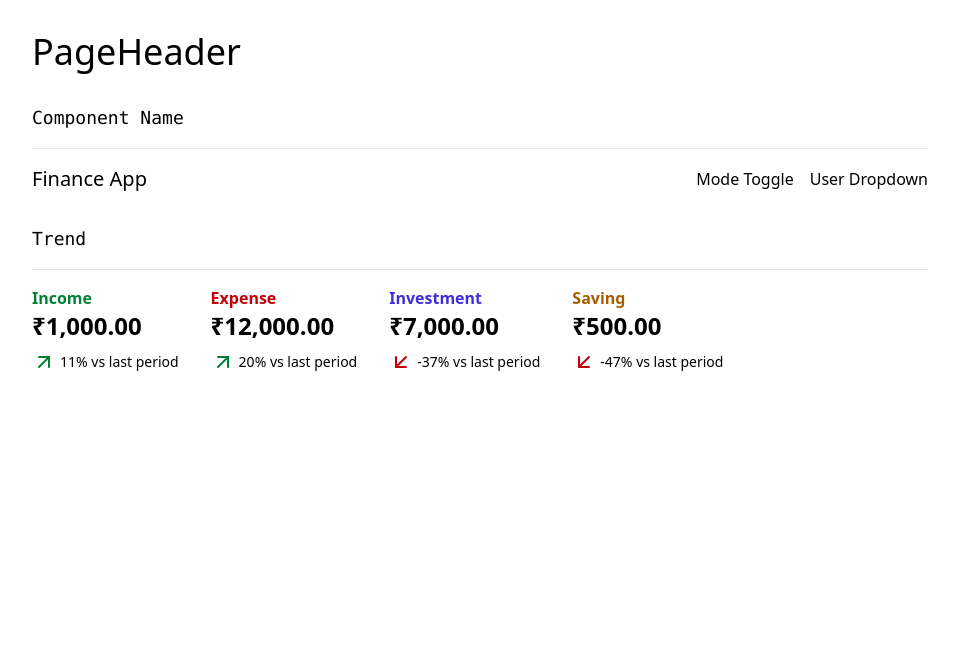
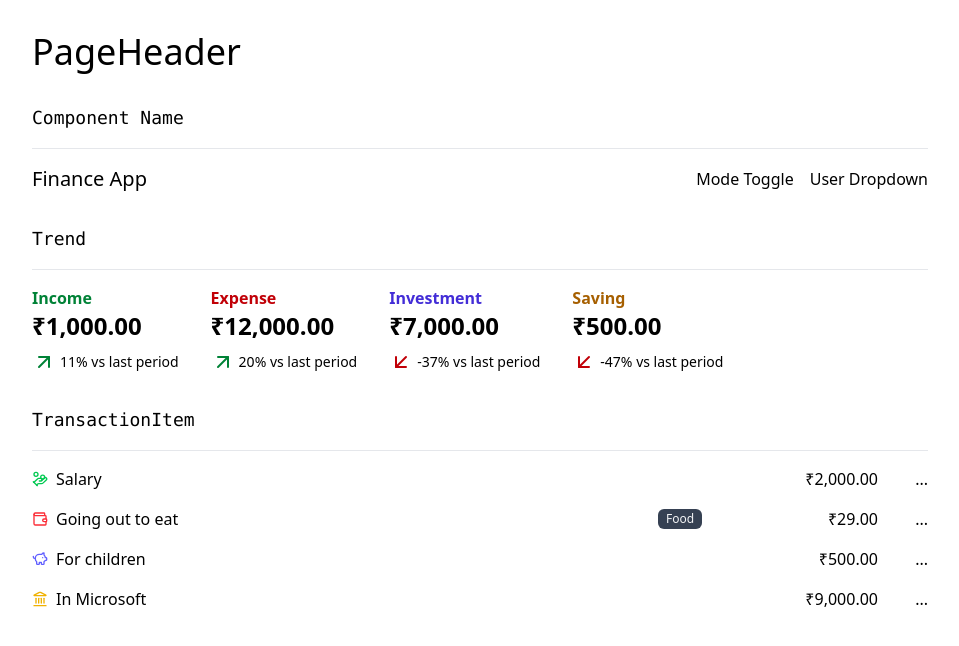
Before and after one commit to bhanu-21/next16-finance-app, a Next.js app: page /playground in a window 1280 px wide. Shown: the top 646 px of the page, without its empty margins (160-1119 px from the left). Built offline with nearby package versions, Linux system fonts and the light colour scheme.

Commit message:
transaction item component

```diff
--- a/app/playground/page.js
+++ b/app/playground/page.js
@@ -1,4 +1,5 @@
 import PageHeader from "@/components/page-header";
+import TransactionItem from "@/components/transaction-item";
 import Trend from "@/components/trend";
 
 export default function Page() {
@@ -24,6 +25,17 @@
                     <Trend type="Saving" amount={500} prevAmount={950} />
                 </div>
             </div>
+
+            <div>
+                <h2 className="mb-4 text-lg font-mono">TransactionItem</h2>
+                <hr className="mb-4 border-gray-200 dark:border-gray-800" />
+                <div className="space-y-4">
+                    <TransactionItem type="Income" description="Salary" amount={2000} />
+                    <TransactionItem type="Expense" category="Food" description="Going out to eat" amount={29} />
+                    <TransactionItem type="Saving" description="For children" amount={500} />
+                    <TransactionItem type="Investment" description="In Microsoft" amount={9000} />
+                </div>
+            </div>
         </main>
     )
 }
--- /dev/null
+++ b/components/transaction-item.js
@@ -0,0 +1,31 @@
+import { useFormatCurrency } from "@/hooks/use-format-currency"
+import { HandCoins, Landmark, PiggyBank, Wallet } from "lucide-react";
+
+export default function TransactionItem({ type, category, description, amount }) {
+    const typesMap = {
+        'Income': { icon: HandCoins, colors: 'text-green-500 dark:text-green-400' },
+        'Expense': { icon: Wallet, colors: 'text-red-500 dark:text-red-400' },
+        'Saving': { icon: PiggyBank, colors: 'text-indigo-500 dark:text-indigo-400' },
+        'Investment': { icon: Landmark, colors: 'text-yellow-500 dark:text-yellow-400' }
+    }
+    const IconComponent = typesMap[type].icon
+    const colors = typesMap[type].colors
+    const formattedAmount = useFormatCurrency(amount);
+
+    return (
+        <div className="w-full flex items-center">
+            <div className="flex items-center mr-4 grow">
+                <IconComponent className={`${colors} mr-2 w-4 h-4 hidden sm:block`} />
+                <span>{description}</span>
+            </div>
+
+            <div className="min-w-37.5 items-center hidden md:flex">
+                {category && <div className="rounded-md text-xs bg-gray-700 dark:bg-gray-100 text-gray-100 dark:text-black px-2 py-0.5">{category}</div>}
+            </div>
+
+            <div className="min-w-17.5 text-right">{formattedAmount}</div>
+
+            <div className="min-w-12.5 flex justify-end">...</div>
+        </div>
+    )
+}
```
